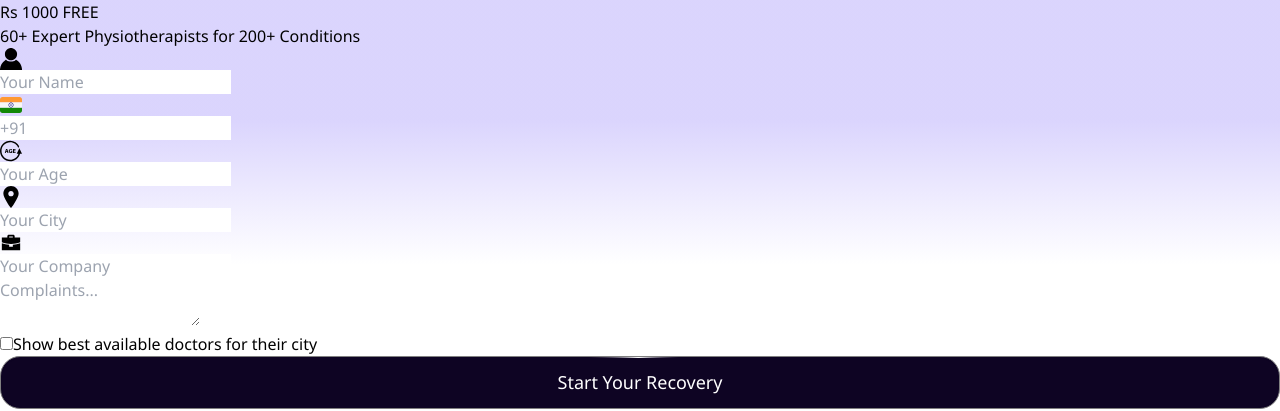
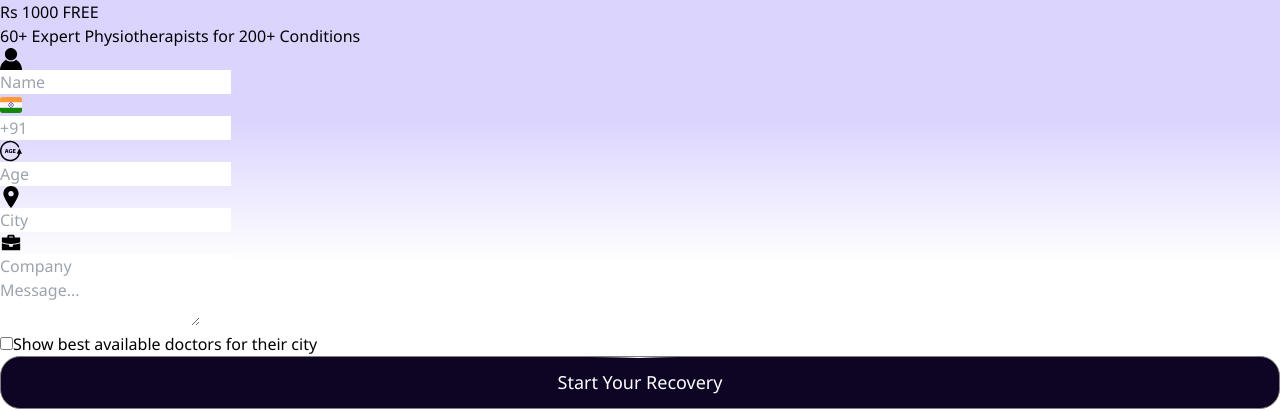
Before and after one commit to itseskimo/Slot-Scheduling, a React (Vite) app: page / in a window 1280 px wide. Shown: the part 197-608 px from the top of the page. Built offline with nearby package versions, Linux system fonts and the light colour scheme.

Commit message:
update: minor placeholder changes

```diff
--- a/src/sections/BookingForm/BookingForm.tsx
+++ b/src/sections/BookingForm/BookingForm.tsx
@@ -62,15 +62,15 @@ const BookingForm = () => {
                 <h6 className='font-bold text-[26px] text-center ' >Book an Appointment for <br></br> <span className='line-through text-[#00acc1] decoration-white'>Rs 1000</span>  FREE</h6>
                 <p className='text-center text-[#00acc1]'>60+ Expert Physiotherapists for 200+ Conditions</p>
 
-                <FormInput svgData={formSvgData[0]} placeholder='Your Name' type='text' value={formData.name} onChange={(value) => handleInputChange('name', value)} />
+                <FormInput svgData={formSvgData[0]} placeholder='Name' type='text' value={formData.name} onChange={(value) => handleInputChange('name', value)} />
                 <FormInput svgData={formSvgData[1]} placeholder='+91' type='number' value={formData.phone} onChange={(value) => handleInputChange('phone', value)} />
 
 
 
                 <section className='flex items-center gap-4 relative'>
-                    <FormInput svgData={formSvgData[2]} placeholder='Your Age' type='number' value={formData.age} onChange={(value) => handleInputChange('age', value)} />
-                    <FormInput svgData={formSvgData[3]} placeholder='Your City' type='text' value={formData.city} onChange={(value) => handleInputChange('city', value)} />
-                    <FormInput svgData={formSvgData[4]} placeholder='Your Company' type='text' value={formData.company} onChange={(value) => handleInputChange('company', value)} />
+                    <FormInput svgData={formSvgData[2]} placeholder='Age' type='number' value={formData.age} onChange={(value) => handleInputChange('age', value)} />
+                    <FormInput svgData={formSvgData[3]} placeholder='City' type='text' value={formData.city} onChange={(value) => handleInputChange('city', value)} />
+                    <FormInput svgData={formSvgData[4]} placeholder='Company' type='text' value={formData.company} onChange={(value) => handleInputChange('company', value)} />
 
                     <div className={` absolute top-[50px] flex flex-col w-full rounded-md overflow-hidden ${selectedCityDoctors.length && ' border-solid border-[1px] border-white'} `}>
                         {selectedCityDoctors.map((item) => (
@@ -86,7 +86,7 @@ const BookingForm = () => {
                 </section>
 
 
-                <textarea className='border-solid border-[1px] border-[#AFB9BB] outline-none rounded-[6px] px-10 py-3 text-[12px] md:text-[16px]  w-full text-[#4C5864]  placeholder:text-[#4C5864]' placeholder='Complaints...' />
+                <textarea className='border-solid border-[1px] border-[#AFB9BB] outline-none rounded-[6px] px-10 py-3 text-[12px] md:text-[16px]  w-full text-[#4C5864]  placeholder:text-[#4C5864]' placeholder='Message...' />
 
                 {
                     parseInt(formData.age) >= 40 && (
```
